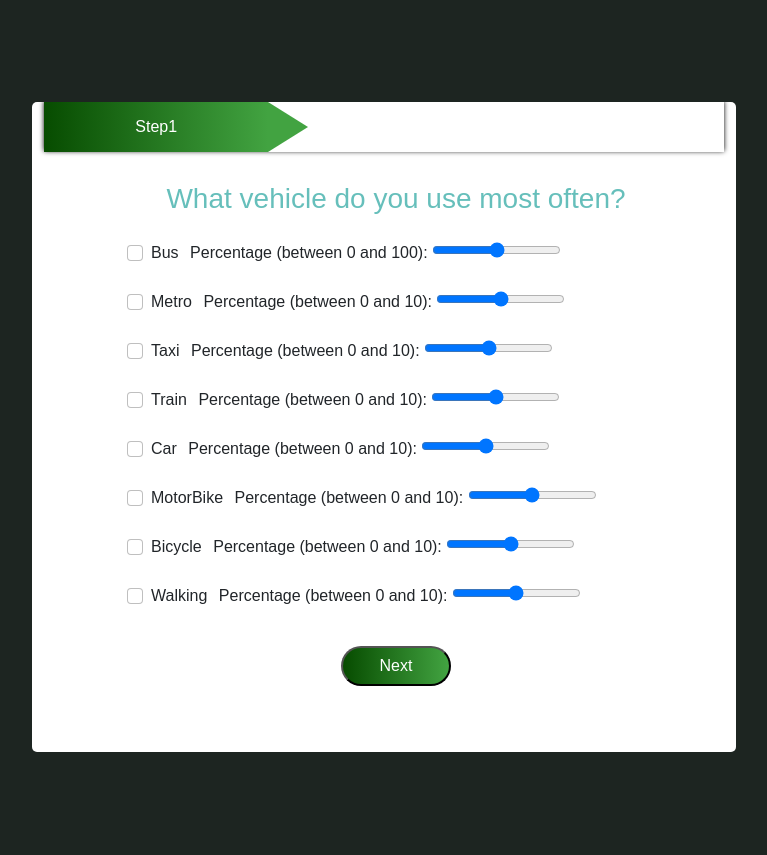
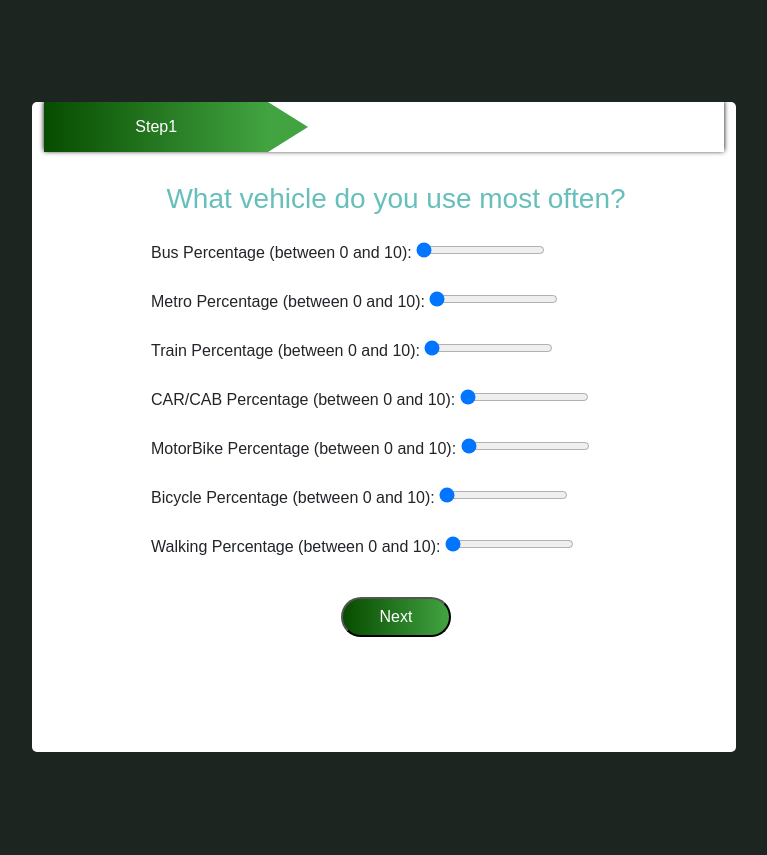
Before and after one commit to miraj0507/carbohack_project, a Flask app: page /questionare in a window 1280 px wide. Shown: the whole page, without its empty margins (256-1023 px from the left). Run offline with Flask 2, Linux system fonts and the light colour scheme.

Commit message:
Update questionare.html

```diff
--- a/templates/questionare.html
+++ b/templates/questionare.html
@@ -3,7 +3,8 @@
     <head>
         <meta charset="UTF-8">
         <title>Questionaire</title>
-
+        <link rel="preconnect" href="https://fonts.gstatic.com">
+        <link href="https://fonts.googleapis.com/css2?family=Montserrat:wght@500&display=swap" rel="stylesheet">
 
         <!-- Bootstrap CSS -->
         <link href="https://cdn.jsdelivr.net/npm/bootstrap@5.0.1/dist/css/bootstrap.min.css" rel="stylesheet" integrity="sha384-+0n0xVW2eSR5OomGNYDnhzAbDsOXxcvSN1TPprVMTNDbiYZCxYbOOl7+AMvyTG2x" crossorigin="anonymous">
@@ -20,84 +21,90 @@
 
         <!-- Form 1  -->
         <div class="container">
-
-            <form id="form1" >
+           <div>
+            <form id="form1" action="" >
                 <h3>What vehicle do you use most often?</h3>
-                <div class="form-check form-check-inline">
-                  <input class="form-check-input" type="checkbox" id="bus" value="bus">
+                <div class="form-check form-check-inline container-fluid">
+                  <!-- <input class="form-check-input" type="checkbox" id="bus" value="bus"> -->
                   <label class="form-check-label" for="bus">Bus</label>
-                </div>
-
-                <label for="points">Percentage (between 0 and 100):</label>
-                <input type="range" id="points" name="points" min="0" max="10">
-                <br/>
 
 
-                <div class="form-check form-check-inline">
-                  <input class="form-check-input" type="checkbox" id="metro" value="metro">
+                <label for="points">Percentage (between 0 and 10):</label>
+                <input class="slider" type="range" id="points" name="points" min="0" max="10" value="0">
+                <output for="range" class="output"></output>
+                <br>
+              </div>
+
+                <div class="form-check form-check-inline container-fluid">
+                  <!-- <input class="form-check-input" type="checkbox" id="metro" value="metro"> -->
                   <label class="form-check-label" for="metro">Metro</label>
-                </div>
+
 
                 <label for="points">Percentage (between 0 and 10):</label>
-                <input type="range" id="points" name="points" min="0" max="10">
-                <br/>
-
-                <div class="form-check form-check-inline">
+                <input class="slider" type="range" id="points" name="points" min="0" max="10" value="0">
+                <br>
+              </div>
+                <!-- <div class="form-check form-check-inline">
                   <input class="form-check-input" type="checkbox" id="taxi" value="taxi">
                   <label class="form-check-label" for="taxi">Taxi</label>
-                </div>
+                </div> -->
+
+                <!-- <label for="points">Percentage (between 0 and 10):</label>
+                <input type="range" id="points" name="points" min="0" max="10">
+                <br> -->
+
+                <div class="form-check form-check-inline container-fluid">
+                  <!-- <input class="form-check-input" type="checkbox" id="train" value="train"> -->
+                  <label class="form-check-label" for="train">Train</label>
+
 
                 <label for="points">Percentage (between 0 and 10):</label>
-                <input type="range" id="points" name="points" min="0" max="10">
-                <br/>
+                <input class="slider" type="range" id="points" name="points" min="0" max="10" value="0">
+                <br >
+              </div>
 
-                <div class="form-check form-check-inline">
-                  <input class="form-check-input" type="checkbox" id="train" value="train">
-                  <label class="form-check-label" for="train">Train</label>
-                </div>
+                <div class="form-check form-check-inline container-fluid">
+                  <!-- <input class="form-check-input" type="checkbox" id="car" value="car" > -->
+                  <label class="form-check-label" for="car">CAR/CAB</label>
+
 
                 <label for="points">Percentage (between 0 and 10):</label>
-                <input type="range" id="points" name="points" min="0" max="10">
-                <br />
+                <input class="slider" type="range" id="points" name="points" min="0" max="10" value="0">
+                <br>
+              </div>
 
-                <div class="form-check form-check-inline">
-                  <input class="form-check-input" type="checkbox" id="car" value="car" >
-                  <label class="form-check-label" for="car">Car</label>
-                </div>
+                <div class="form-check form-check-inline container-fluid">
+                  <!-- <input class="form-check-input" type="checkbox" id="motorbike" value="motorbike" > -->
+                  <label class="form-check-label" for="motorbike">MotorBike</label>
+
 
                 <label for="points">Percentage (between 0 and 10):</label>
-                <input type="range" id="points" name="points" min="0" max="10">
-                <br/>
+                <input  class="slider" type="range" id="points" name="points" min="0" max="10" value="0">
+                <br>
+              </div>
 
-                <div class="form-check form-check-inline">
-                  <input class="form-check-input" type="checkbox" id="motorbike" value="motorbike" >
-                  <label class="form-check-label" for="motorbike">MotorBike</label>
-                </div>
+                <div class="form-check form-check-inline container-fluid">
+                  <!-- <input class="form-check-input" type="checkbox" id="bicycle" value="bicycle"> -->
+                  <label class="form-check-label" for="bicycle">Bicycle</label>
+
 
                 <label for="points">Percentage (between 0 and 10):</label>
-                <input type="range" id="points" name="points" min="0" max="10">
-                <br/>
+                <input class="slider" type="range" id="points" name="points" min="0" max="10" value="0">
+                <br>
+              </div>
 
-                <div class="form-check form-check-inline">
-                  <input class="form-check-input" type="checkbox" id="bicycle" value="bicycle">
-                  <label class="form-check-label" for="bicycle">Bicycle</label>
-                </div>
+                <div class="form-check form-check-inline container-fluid">
+                  <!-- <input class="form-check-input" type="checkbox" id="walking" value="walking"> -->
+                  <label class="form-check-label" for="walking">Walking</label>
+
 
                 <label for="points">Percentage (between 0 and 10):</label>
-                <input type="range" id="points" name="points" min="0" max="10">
-                <br/>
-
-                <div class="form-check form-check-inline">
-                  <input class="form-check-input" type="checkbox" id="walking" value="walking">
-                  <label class="form-check-label" for="walking">Walking</label>
-                </div>
-
-                <label for="points">Percentage (between 0 and 10):</label>
-                <input type="range" id="points" name="points" min="0" max="10">
+                <input class="slider" type="range" id="points" name="points" min="0" max="10" value="0">
+              </div>
 
                 <div class="btn-box"><button type="button" id="next1">Next</button></div>
               </form>
-
+            </div>
 
               <!-- Form 2     -->
               <form id="form2">
@@ -148,23 +155,23 @@
            var back2= document.getElementById("back2");
            var progress= document.getElementById("progress");
            next1.onclick=function(){
-               form1.style.left="-1110px";
-               form2.style.left="10px";
+               form1.style.left="-1510px";
+               form2.style.left="1px";
                progress.style.width="66%";
            }
            back1.onclick=function(){
-               form1.style.left="10px";
-               form2.style.left="1110px";
+               form1.style.left="1px";
+               form2.style.left="1510px";
                progress.style.width="33%";
            }
            next2.onclick=function(){
-               form2.style.left="-1110px";
-               form3.style.left="10px";
+               form2.style.left="-1510px";
+               form3.style.left="1px";
                progress.style.width="100%";
            }
            back2.onclick=function(){
-               form2.style.left="10px";
-               form3.style.left="1110px";
+               form2.style.left="1px";
+               form3.style.left="1510px";
                progress.style.width="66%";
            }
             </script>
```
